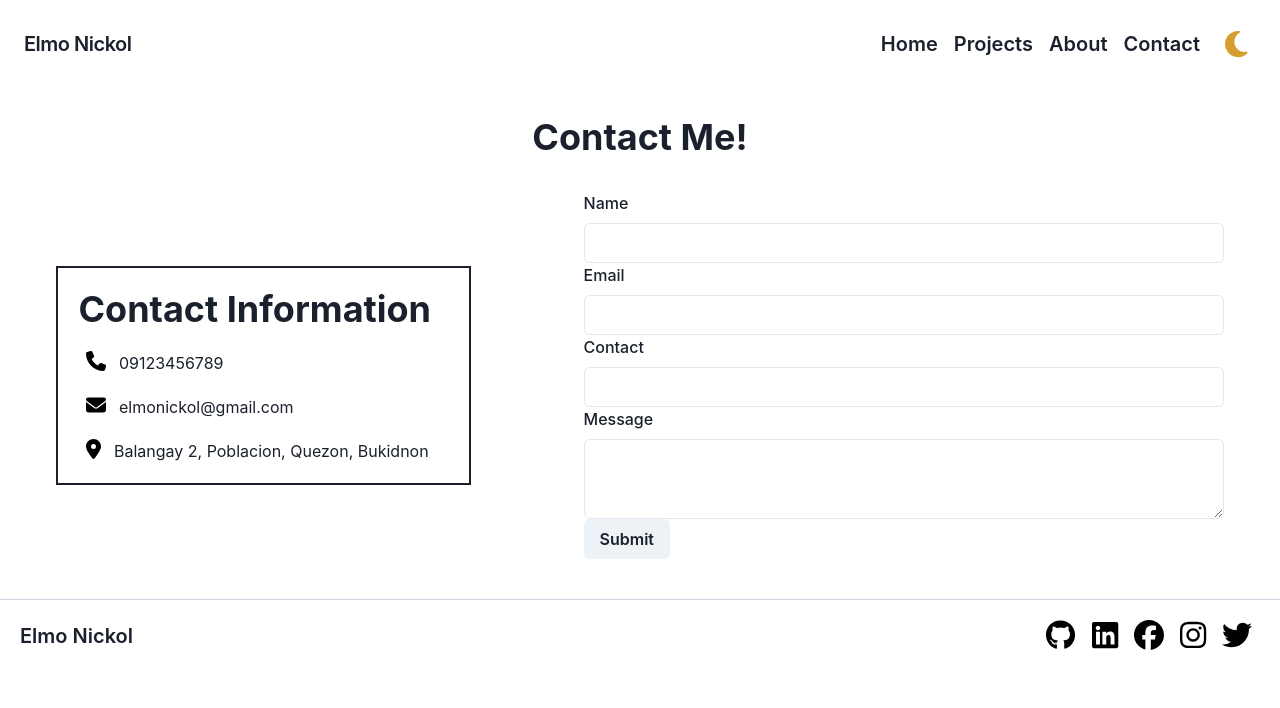
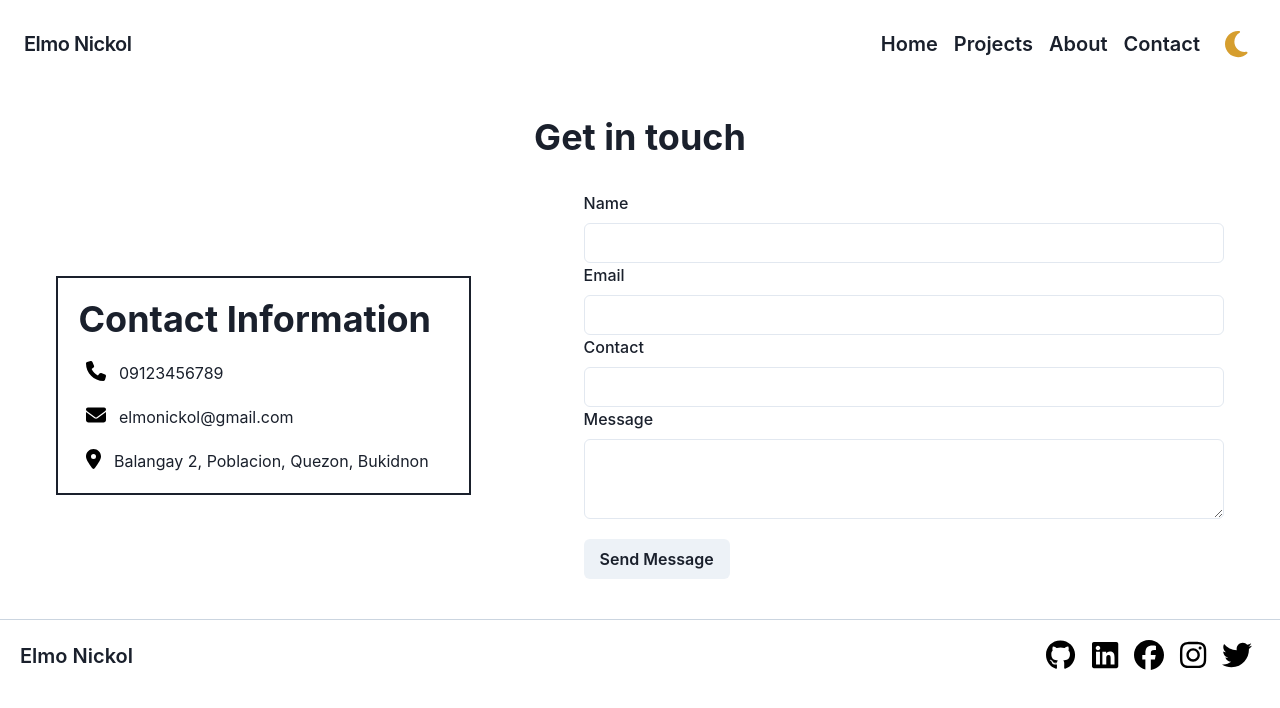
Before and after one commit to elmonickcool/my_portfolio, a Next.js app: page /contact in a window 1280 px wide. Shown: the top 708 px of the page. Built offline with nearby package versions, Linux system fonts and the light colour scheme.

Commit message:
adjust padding

```diff
--- a/src/components/sections/Stacks.jsx
+++ b/src/components/sections/Stacks.jsx
@@ -1,11 +1,11 @@
-import { Text, Box, Image, Grid } from "@chakra-ui/react";
+import { Text, Box, Image, Grid, Heading } from "@chakra-ui/react";
 
 const Stacks = () => {
   return (
-    <div>
-      <Text fontSize="4xl" textAlign="center" mt={5}>
+    <Box mx={3}>
+      <Heading fontSize="4xl" textAlign="center" mt={5}>
         Tech Stack
-      </Text>
+      </Heading>
       <Grid
         templateColumns={["repeat(1, 1fr)", "repeat(1, 1fr)", "repeat(3, 1fr)"]}
         gap={6}
@@ -115,7 +115,7 @@ const Stacks = () => {
 
         </Box>
       </Grid>
-    </div>
+    </Box>
   );
 };
 
--- a/src/pages/contact.js
+++ b/src/pages/contact.js
@@ -73,7 +73,7 @@ const Contact = () => {
             {formSubmitted ? (
                 <Heading size='lg'>Thank you for filling out the form. I will reply to you via email.</Heading>
             ) : (
-                <Heading textAlign='center' mb={8}>Contact Me!</Heading>
+                <Heading textAlign='center' mb={8}>Get in touch</Heading>
             )
             }
             <Flex justifyContent="space-around" alignItems="center">
@@ -119,8 +119,8 @@ const Contact = () => {
                                 <Textarea name='message' value={message} onChange={handleChange} />
                             </FormControl>
                         </Box>
-                        <Button type='submit' onClick={handleSubmit}>
-                            Submit
+                        <Button type='submit' onClick={handleSubmit} mt={5}>
+                            Send Message
                         </Button>
                     </form>
                 </Box>
```
